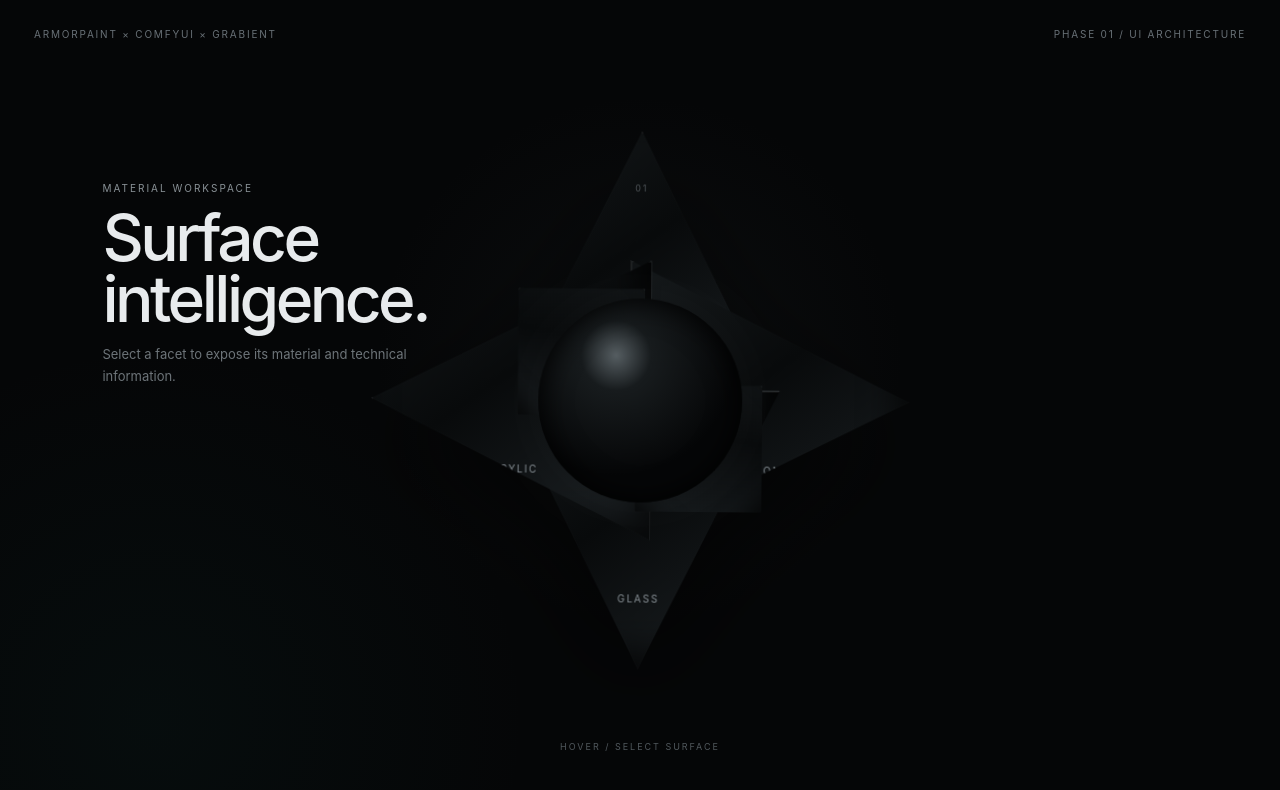
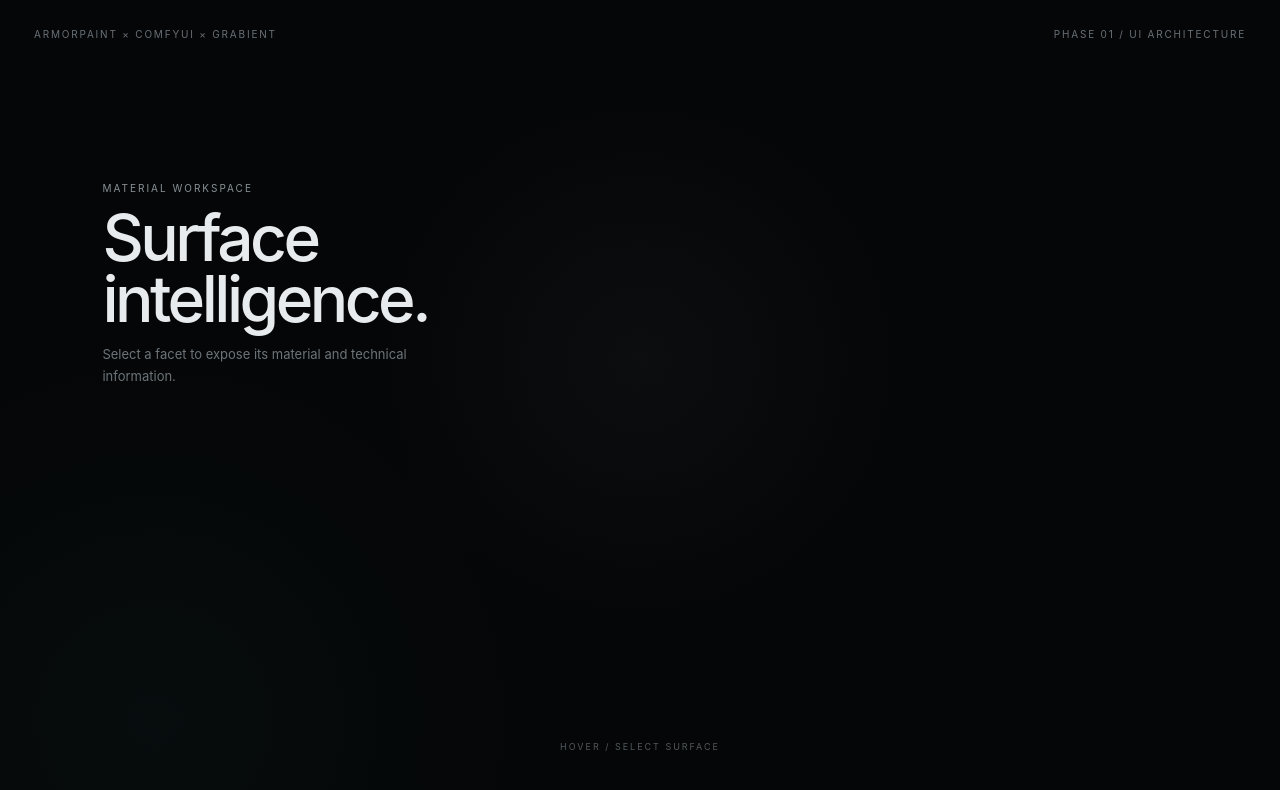
Before and after one commit to morningstar11222-searches/armorpaint-comfyui-grabient-integration, a React (Vite) app: page / in a window 1280 px wide. Shown: the top 790 px of the page. Built offline with nearby package versions, Linux system fonts and the light colour scheme.

Commit message:
feat: complete Phase 1 workspace architecture and origami choreography

```diff
--- a/src/App.tsx
+++ b/src/App.tsx
@@ -1,17 +1,31 @@
-import { useState } from 'react';
+import { useCallback, useState } from 'react';
+import OrigamiStage, { type SurfaceId, type SurfaceSelection } from './three/OrigamiStage';
 
-const panels = [
-  { id: 'metal', label: 'METAL', title: 'Obsidian Metal', subtitle: 'Ultra-polished architectural surface', description: 'A placeholder material showcase establishing the production composition: material above, information below.', specs: ['PBR-ready', 'Reflective', 'Micro-surface'] },
-  { id: 'stone', label: 'STONE', title: 'Black Stone', subtitle: 'Dense mineral surface', description: 'The same cinematic panel choreography can host stone, acrylic, glass, PVC, and other physically based materials.', specs: ['Natural', 'Matte-to-satin', 'PBR-ready'] },
-  { id: 'glass', label: 'GLASS', title: 'Smoked Glass', subtitle: 'Transparent architectural surface', description: 'Transmission and refraction will be connected during the material-engine phase.', specs: ['Transmission', 'IOR', 'Reflective'] },
-  { id: 'acrylic', label: 'ACRYLIC', title: 'Black Acrylic', subtitle: 'High-gloss polymer surface', description: 'A future material definition will drive the rendered showcase independently from the information layer.', specs: ['Clearcoat', 'Gloss', 'PBR-ready'] },
-  { id: 'pvc', label: 'PVC', title: 'Graphite PVC', subtitle: 'Industrial polymer surface', description: 'The material registry is intentionally separated from UI content so it can later consume generated assets.', specs: ['Industrial', 'Satin', 'PBR-ready'] },
-  { id: 'carbon', label: 'CARBON', title: 'Carbon Composite', subtitle: 'Technical woven surface', description: 'AI-generated texture maps can later be applied to this material definition through the ComfyUI adapter.', specs: ['Normal map', 'Roughness', 'Mask-ready'] },
+export type SurfaceDefinition = {
+  id: SurfaceId;
+  label: string;
+  title: string;
+  subtitle: string;
+  description: string;
+  specs: string[];
+};
+
+export const surfaces: SurfaceDefinition[] = [
+  { id: 'metal', label: 'METAL', title: 'Obsidian Metal', subtitle: 'Ultra-polished architectural surface', description: 'A reflective PBR surface prepared for generated texture maps and material controls.', specs: ['PBR-ready', 'Reflective', 'Micro-surface'] },
+  { id: 'stone', label: 'STONE', title: 'Black Stone', subtitle: 'Dense mineral surface', description: 'A dense mineral treatment designed for natural variation, roughness breakup, and fine normal detail.', specs: ['Natural', 'Matte-to-satin', 'PBR-ready'] },
+  { id: 'glass', label: 'GLASS', title: 'Smoked Glass', subtitle: 'Transparent architectural surface', description: 'A transparent material slot reserved for transmission, refraction, IOR, and controlled edge reflections.', specs: ['Transmission', 'IOR', 'Reflective'] },
+  { id: 'acrylic', label: 'ACRYLIC', title: 'Black Acrylic', subtitle: 'High-gloss polymer surface', description: 'A high-gloss polymer treatment with clearcoat and controlled studio reflections.', specs: ['Clearcoat', 'Gloss', 'PBR-ready'] },
+  { id: 'pvc', label: 'PVC', title: 'Graphite PVC', subtitle: 'Industrial polymer surface', description: 'An industrial polymer surface with a restrained satin response and map-ready material structure.', specs: ['Industrial', 'Satin', 'PBR-ready'] },
+  { id: 'carbon', label: 'CARBON', title: 'Carbon Composite', subtitle: 'Technical woven surface', description: 'A technical composite slot intended for generated weave normals, roughness breakup, and masks.', specs: ['Normal map', 'Roughness', 'Mask-ready'] },
 ];
 
 export default function App() {
-  const [active, setActive] = useState<string | null>(null);
-  const selected = panels.find((panel) => panel.id === active) ?? null;
+  const [active, setActive] = useState<SurfaceSelection | null>(null);
+  const selected = surfaces.find((surface) => surface.id === active?.id) ?? null;
+
+  const handleSelect = useCallback((selection: SurfaceSelection) => {
+    setActive(selection);
+  }, []);
 
   return (
     <main className={active ? 'app is-open' : 'app'}>
@@ -27,39 +41,24 @@ export default function App() {
           <p>Select a facet to expose its material and technical information.</p>
         </div>
 
-        <div className="origami-stage" role="list" aria-label="Material facets">
-          {panels.map((panel, index) => (
-            <button
-              key={panel.id}
-              className={`facet facet-${index + 1} ${active === panel.id ? 'is-active' : ''}`}
-              onClick={() => setActive(panel.id)}
-              role="listitem"
-              aria-label={`Open ${panel.label}`}
-            >
-              <span className="facet-index">0{index + 1}</span>
-              <span className="facet-label">{panel.label}</span>
-            </button>
-          ))}
-          <div className="stage-core" aria-hidden="true" />
+        <div className="origami-stage" aria-label="Interactive material facets">
+          <OrigamiStage active={active} onSelect={handleSelect} />
         </div>
 
         <div className="cursor-hint">HOVER / SELECT SURFACE</div>
       </section>
 
       <aside className="detail-panel" aria-hidden={!selected}>
-        <button className="close" onClick={() => setActive(null)} aria-label="Close material">
-          ×
-        </button>
-
+        <button className="close" onClick={() => setActive(null)} aria-label="Close material">×</button>
         {selected && (
           <div className="detail-content">
-            <section className="material-showcase">
+            <section className={`material-showcase material-${selected.id}`}>
               <div className="material-label">ULTRA-POLISHED MATERIAL</div>
-              <div className={`material-swatch material-${selected.id}`}>
-                <div className="material-sheen" />
+              <div className="material-preview" aria-hidden="true">
+                <div className="material-orb" />
                 <span>{selected.label}</span>
               </div>
-              <div className="material-caption">REAL-TIME PBR VIEWER / PHASE 02</div>
+              <div className="material-caption">REAL-TIME SURFACE / PHASE 02 MATERIAL ENGINE</div>
             </section>
 
             <section className="information">
@@ -67,11 +66,7 @@ export default function App() {
               <h2>{selected.title}</h2>
               <p className="subtitle">{selected.subtitle}</p>
               <p className="description">{selected.description}</p>
-
-              <div className="specs">
-                {selected.specs.map((spec) => <span key={spec}>{spec}</span>)}
-              </div>
-
+              <div className="specs">{selected.specs.map((spec) => <span key={spec}>{spec}</span>)}</div>
               <button className="primary-action">EXPLORE MATERIAL <span>↗</span></button>
             </section>
           </div>
```
